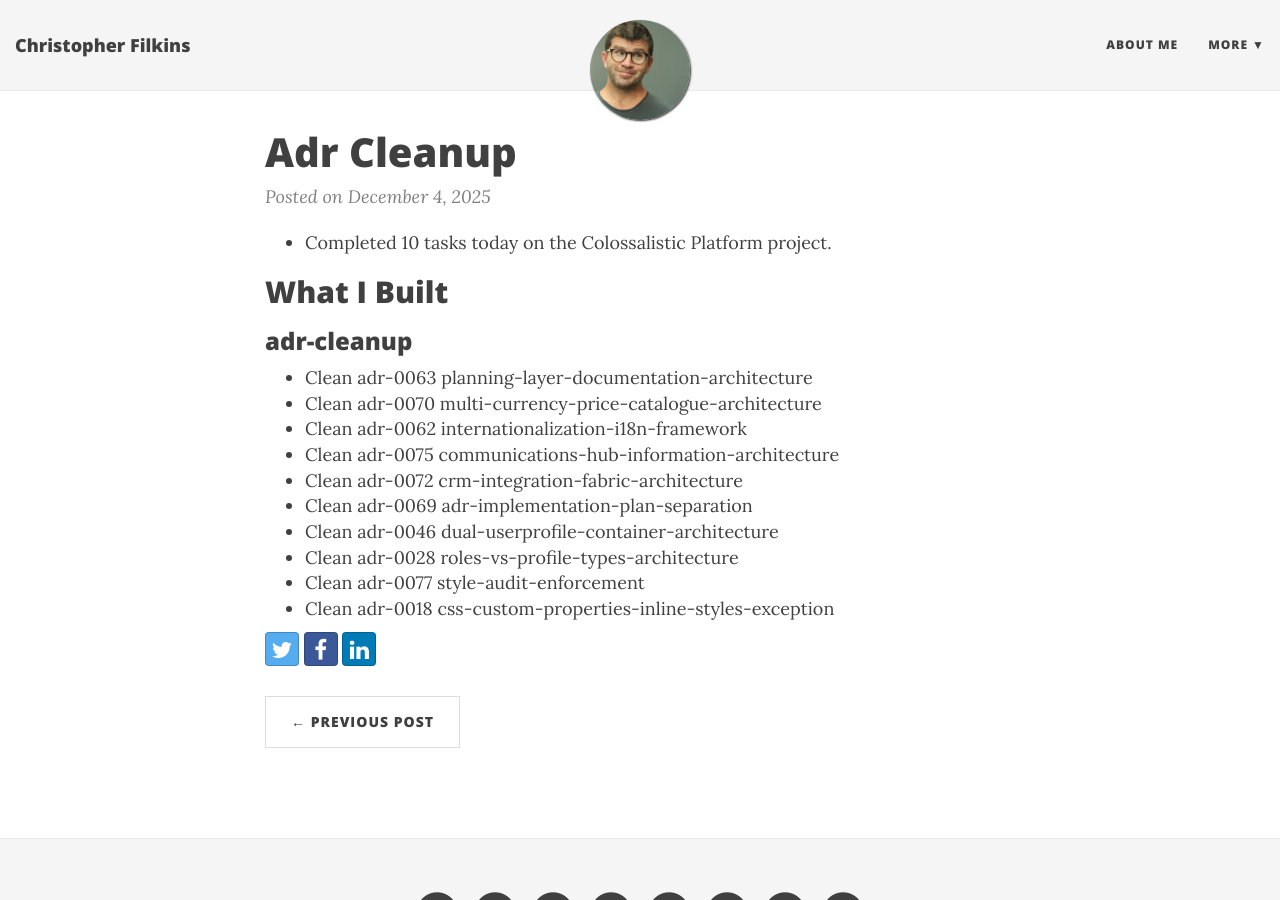
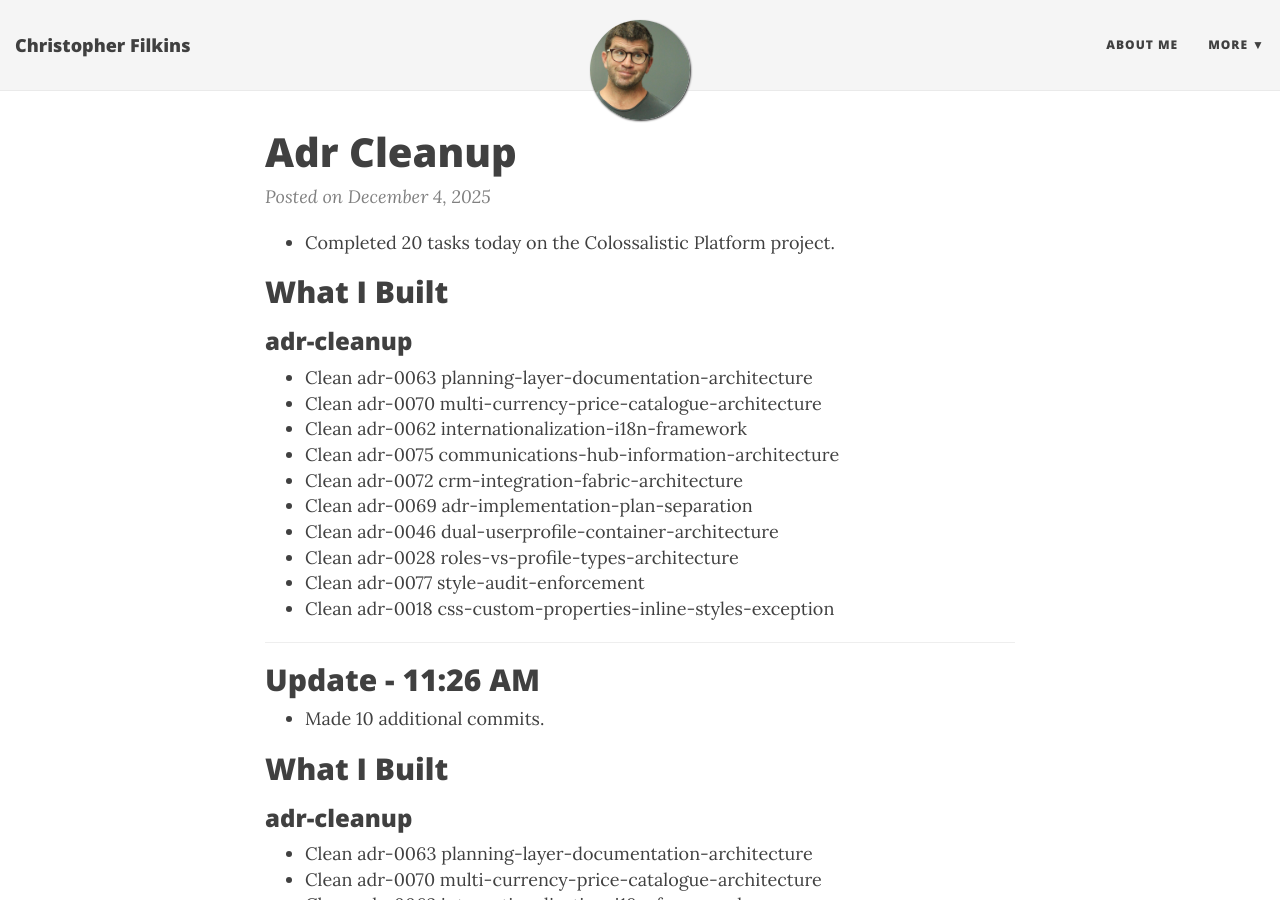
Before and after one commit to filchyboy/filchyboy.github.io, a Jekyll site: the page built from _posts/2025-12-04-adr-cleanup.md, in a window 1280 px wide and 900 px high. Built offline with Jekyll 4.4.1, drawn with Linux system fonts in a browser that asks for light colours; nearby versions of some CDN libraries.

Commit message:
Update build-in-public update: Adr Cleanup

```diff
--- a/_posts/2025-12-04-adr-cleanup.md
+++ b/_posts/2025-12-04-adr-cleanup.md
@@ -1,4 +1,5 @@
-* Completed 10 tasks today on the Colossalistic Platform project.
+* Completed 20 tasks today on the Colossalistic Platform project.
+
 
 ## What I Built
 
@@ -15,5 +16,29 @@
 * Clean adr-0018 css-custom-properties-inline-styles-exception
 
 
+
+---
+
+## Update - 11:26 AM
+
+* Made 10 additional commits.
+
+
+## What I Built
+
+### adr-cleanup
+* Clean adr-0063 planning-layer-documentation-architecture
+* Clean adr-0070 multi-currency-price-catalogue-architecture
+* Clean adr-0062 internationalization-i18n-framework
+* Clean adr-0075 communications-hub-information-architecture
+* Clean adr-0072 crm-integration-fabric-architecture
+* Clean adr-0069 adr-implementation-plan-separation
+* Clean adr-0046 dual-userprofile-container-architecture
+* Clean adr-0028 roles-vs-profile-types-architecture
+* Clean adr-0077 style-audit-enforcement
+* Clean adr-0018 css-custom-properties-inline-styles-exception
+
+
+
 <!-- Generated by dev-tracker publish_to_jekyll.py -->
-<!-- accomplished-date: 2025-12-04 -->
+<!-- last-update: 2025-12-04T19:26:35.495922+00:00 -->
```
